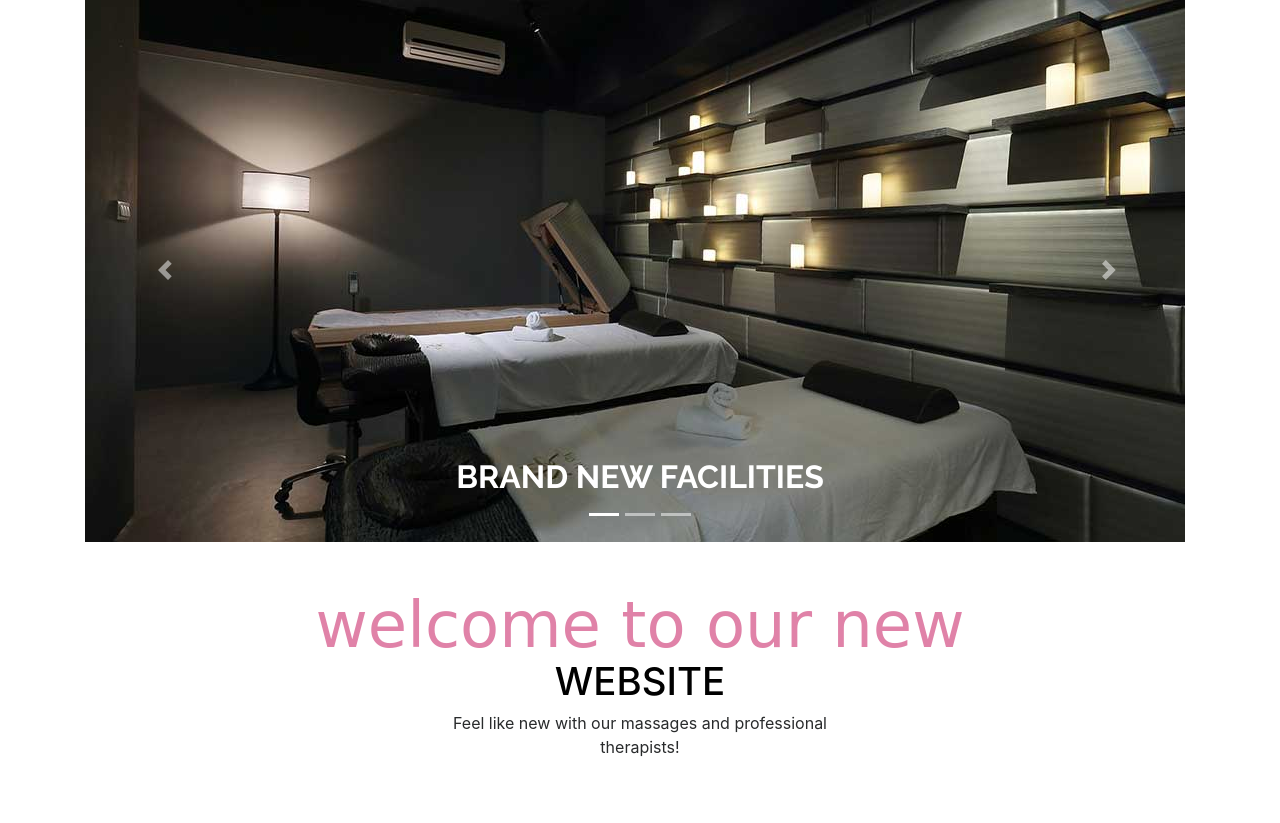
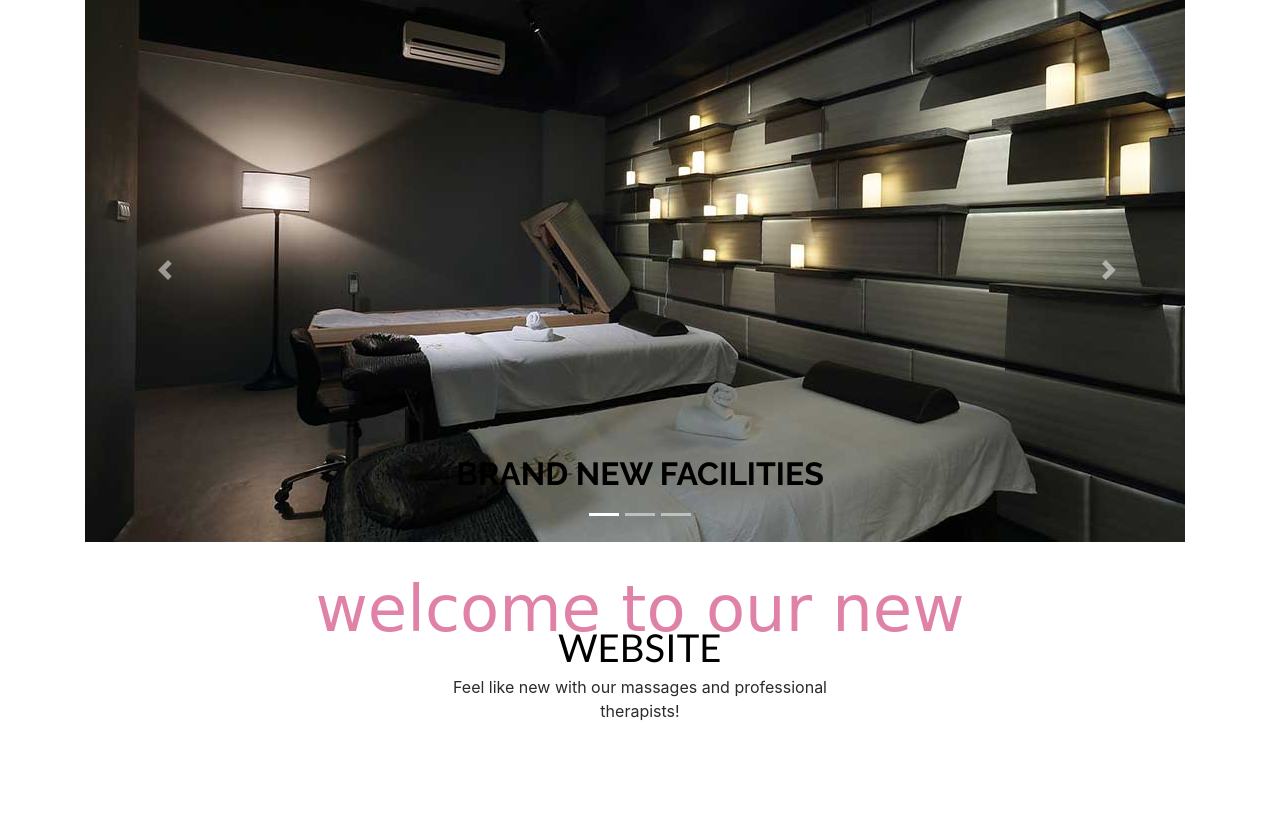
Before and after one commit to petriDiaconescu/Bootstrap-4, a PHP site: page / in a window 1280 px wide. Shown: the part 340-1163 px from the top of the page. After the commit the page ends 1061 px from the top, so only its background shows below. Run offline with PHP 8.4, Linux system fonts and the light colour scheme; some web fonts are replaced.

Commit message:
Style the h2 and h3 fon-style and line-height to make our page to appear  more closer to our psd template. But text in our caption carousel image is black too instead of desired white

```diff
--- a/css/styles.css
+++ b/css/styles.css
@@ -1,18 +1,23 @@
 /*** Add your styles here **/
 h2 {
-  color: black;
   font-size: 2.4rem;
 }
 
 h2 span {
   font-size: 4rem;
-  color: #e082a8;
+}
+
+h2, h3 {
+  font-family: 'Lato', sans-serif;
+  color: black;
+  line-height: 2.4rem;
 }
 
 h2 span,
 h3 span {
   font-family: 'Italianno', cursive;
   display: block;
+  color: #e082a8;
 }
 
 .navigation {
```
Also changed, not shown: snapshots/after.jpg, snapshots/before.jpg.
